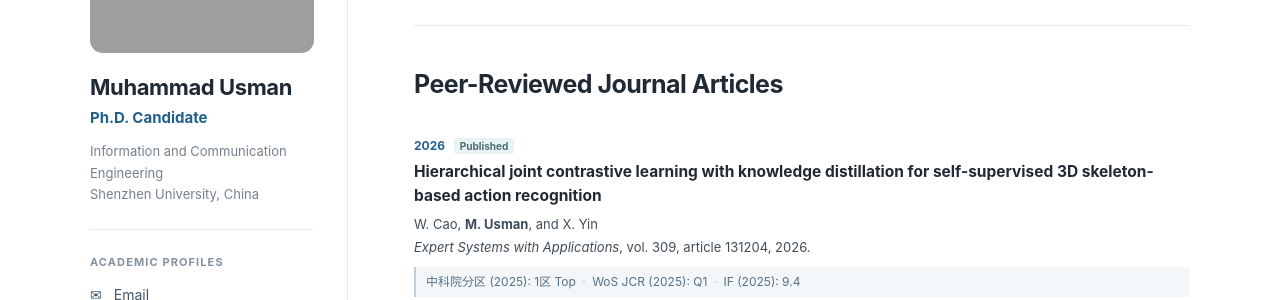
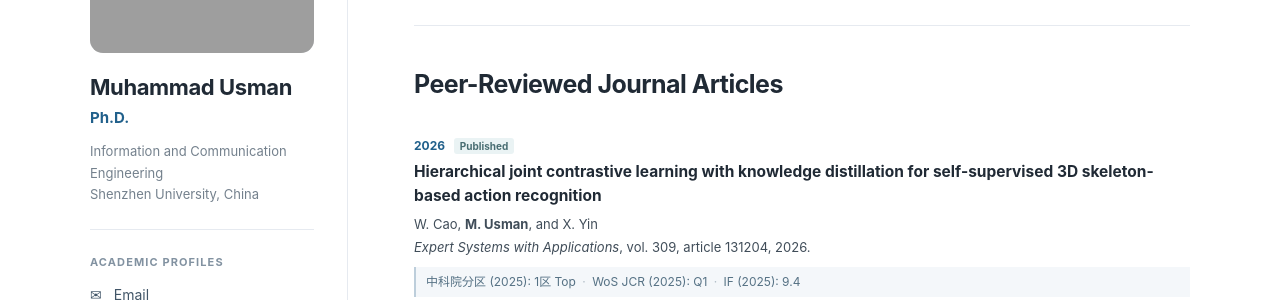
Before and after one commit to usmanszu/usmanszu.github.io, a Jekyll site: the page publications/index.html, which Jekyll copies as it is, in a window 1280 px wide. Shown: the part 302-602 px from the top of the page. Built offline with Jekyll 4.4.1, drawn with Linux system fonts in a browser that asks for light colours; grey boxes are pictures that could not be loaded.

Commit message:
Update academic website to reflect completed PhD

```diff
--- a/publications/index.html
+++ b/publications/index.html
@@ -21,7 +21,7 @@
     <aside class="sidebar">
       <div class="portrait"><img src="https://github.com/usmanszu.png" alt="Portrait of Muhammad Usman" loading="eager"></div>
       <h2>Muhammad Usman</h2>
-      <p class="role">Ph.D. Candidate</p>
+      <p class="role">Ph.D.</p>
       <p class="institution">Information and Communication Engineering<br>Shenzhen University, China</p>
       <div class="separator"></div>
       <h3>Academic Profiles</h3>
```
